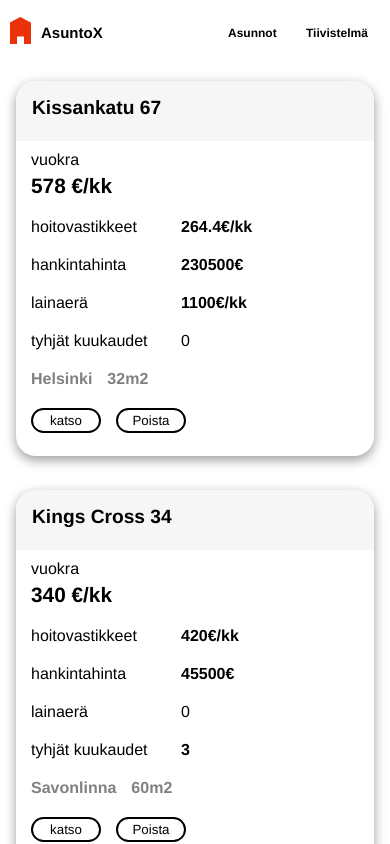
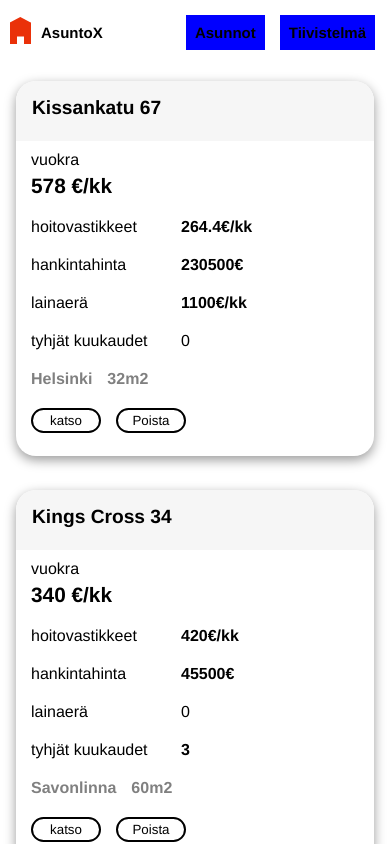
Before and after one commit to jpeipone/Rental-Property, a React (Create React App) app in the folder rental-property-app/: page /asunnot in a window 390 px wide. Shown: the top 844 px of the page. Built offline with nearby package versions, Linux system fonts and the light colour scheme.

Commit message:
css improvement

```diff
--- a/rental-property-app/src/components/apartmentSlide/ApartmentSlide.css
+++ b/rental-property-app/src/components/apartmentSlide/ApartmentSlide.css
@@ -67,7 +67,7 @@
 }
 
 .apartment__rent {
-  width: 300px;
+  width: 230px;
   text-align: left;
   font-weight: bold;
   margin-top: 5px;
--- a/rental-property-app/src/components/navigation/NavigationMenu.css
+++ b/rental-property-app/src/components/navigation/NavigationMenu.css
@@ -53,7 +53,8 @@ nav ul li a {
   }
 
   nav ul li a {
-    font-size: 12px;
+    font-size: 15px;
     margin-right: 15px;
+    background-color: blue;
   }
 }
```
